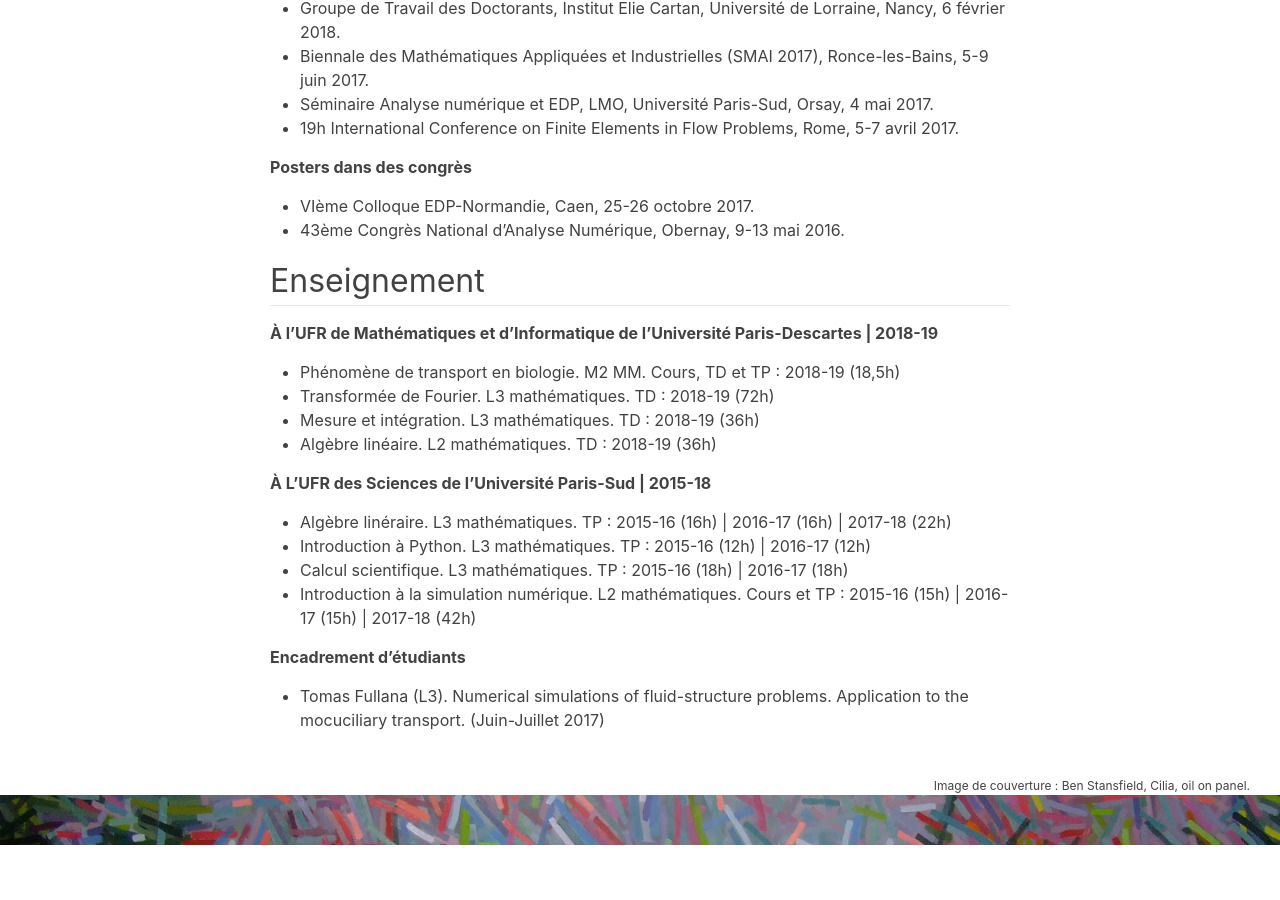
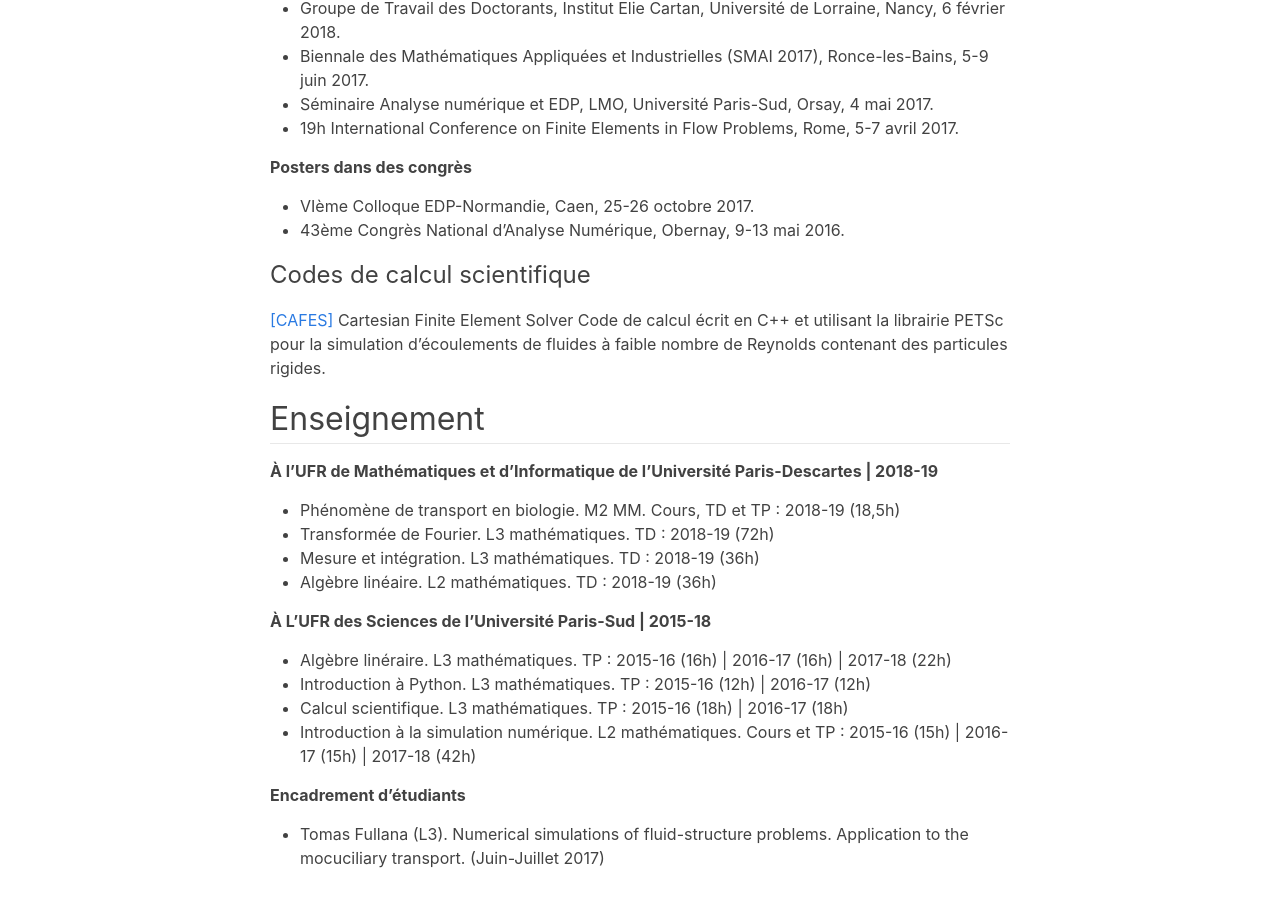
Before and after one commit to Fvergnet/fvergnet.github.io, a Jekyll site: the page built from index.md, in a window 1280 px wide and 900 px high, scrolled down 1671 px. Built offline with Jekyll 4.4.1, drawn with Linux system fonts in a browser that asks for light colours; our own code applies the rules of GitHub Pages for plain Markdown files; before the commit the page ends 2516 px from its top, so only the background shows below that.

Commit message:
add code section with cafes

```diff
--- a/index.md
+++ b/index.md
@@ -60,6 +60,12 @@ J'ai récemment soutenu une thèse en mathématiques appliquées au Laboratoire
 - VIème Colloque EDP-Normandie, Caen, 25-26 octobre 2017.
 - 43ème Congrès National d'Analyse Numérique, Obernay, 9-13 mai 2016.
 
+## Codes de calcul scientifique
+
+[[CAFES]](https://github.com/gouarin/cafes)
+Cartesian Finite Element Solver
+Code de calcul écrit en C++ et utilisant la librairie PETSc pour la simulation d'écoulements de fluides à faible nombre de Reynolds contenant des particules rigides.
+
 # Enseignement
 
 **À l'UFR de Mathématiques et d'Informatique de l'Université Paris-Descartes \| 2018-19**
```
